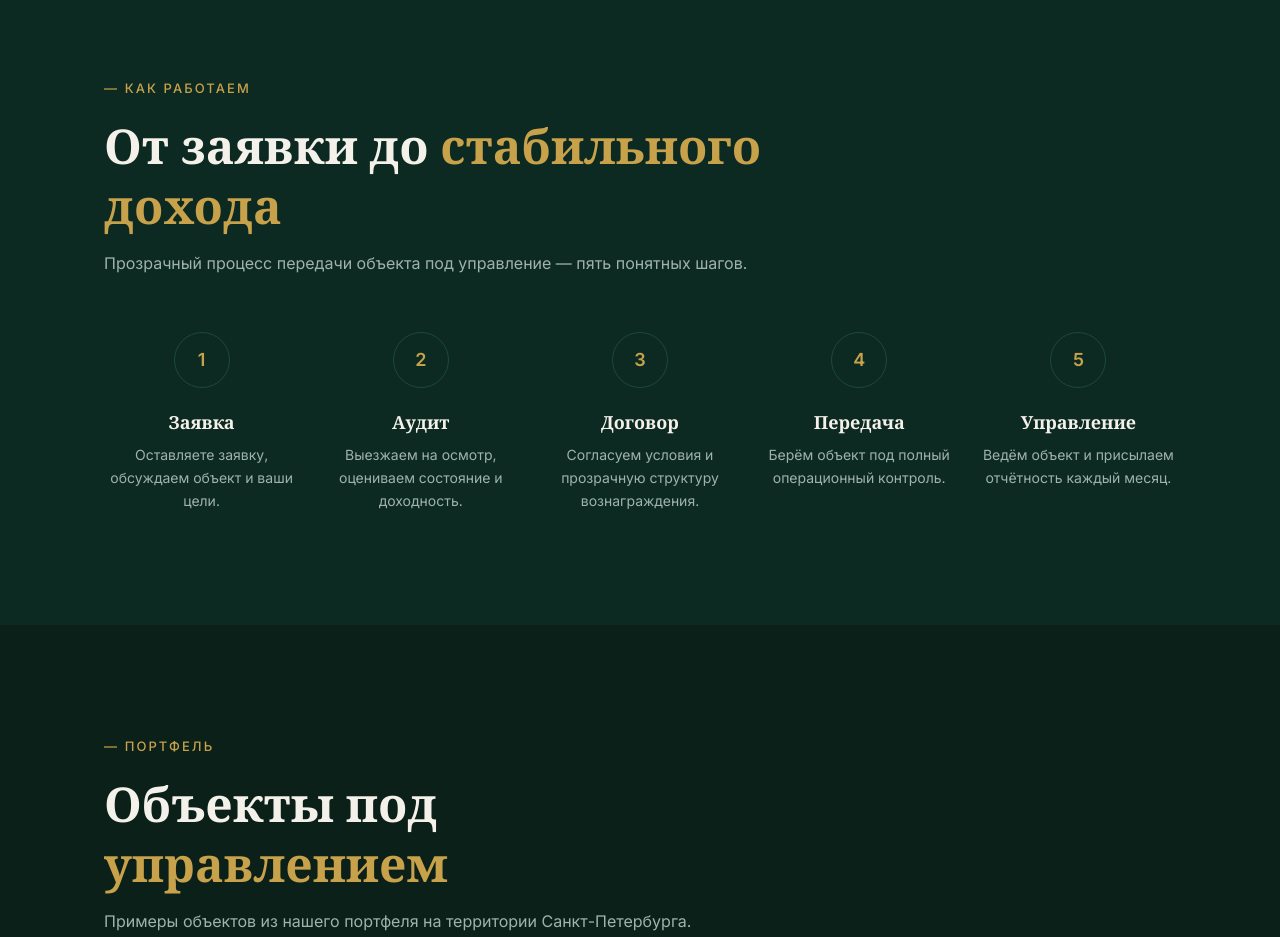
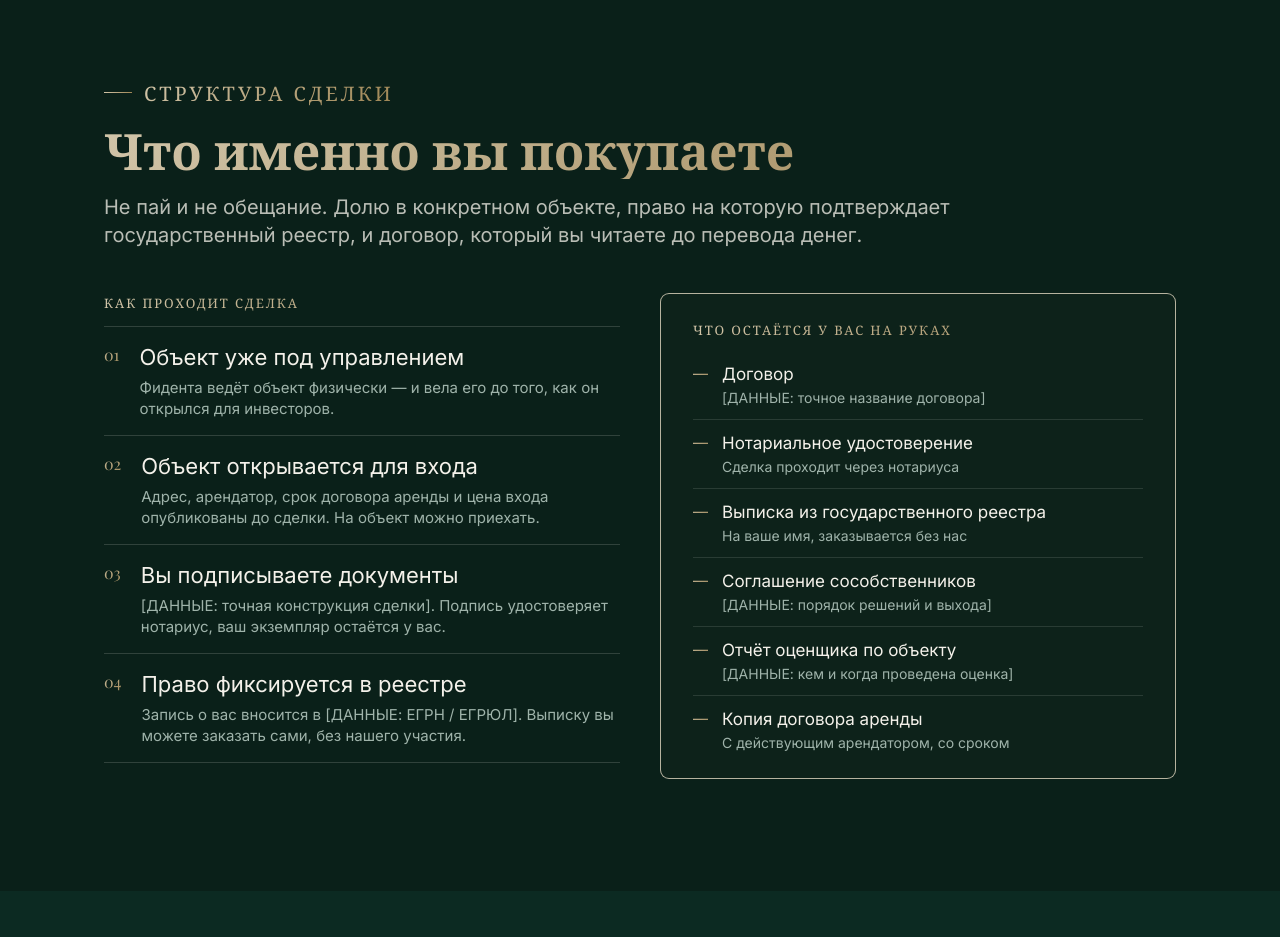
Before and after one commit to KeeGooRoomiE/fidenta-landing, an Astro site: page / in a window 1280 px wide. Shown: the part 4180-5117 px from the top of the page. Built offline with nearby package versions, Linux system fonts and the light colour scheme; Astro itself is replaced by a stand-in of ours; a web font is replaced by a local one.

Commit message:
ADD/ блок «Что именно вы покупаете» (DealStructure, Figma 974:65817)

```diff
--- /dev/null
+++ b/src/components/sections/DealStructure.astro
@@ -0,0 +1,112 @@
+---
+/*
+  УРОВЕНЬ 3 — БЛОК «Что именно вы покупаете» (структура сделки)
+  Источник: Figma, узел 974:65817 («block 3 Sdelka»)
+
+  Два столбца на lg+ (на мобиле — друг под другом):
+   - слева: 4 пронумерованных шага сделки, hairline ПЕРЕД каждым шагом
+     (включая первый) и один завершающий — после последнего
+   - справа: карточка «Что остаётся у вас на руках» (6 документов), hairline
+     ТОЛЬКО между пунктами (не до первого и не после последнего)
+
+  Hairline-реализация: border-top на каждом элементе (+border-bottom на обёртке
+  для левой колонки) вместо отдельных <div>-разделителей — меньше разметки,
+  не нужны JSX-фрагменты в .map().
+
+  Плейсхолдеры [ДАННЫЕ: ...] — так в Figma (точные формулировки ещё не
+  согласованы с клиентом/юристом), оставлены как есть, а не выдуманы — тот же
+  принцип, что и "00 лет" в InvestmentTerms.
+*/
+const steps = [
+  {
+    num: '01',
+    title: 'Объект уже под управлением',
+    text: 'Фидента ведёт объект физически — и вела его до того, как он открылся для инвесторов.',
+  },
+  {
+    num: '02',
+    title: 'Объект открывается для входа',
+    text: 'Адрес, арендатор, срок договора аренды и цена входа опубликованы до сделки. На объект можно приехать.',
+  },
+  {
+    num: '03',
+    title: 'Вы подписываете документы',
+    text: '[ДАННЫЕ: точная конструкция сделки]. Подпись удостоверяет нотариус, ваш экземпляр остаётся у вас.',
+  },
+  {
+    num: '04',
+    title: 'Право фиксируется в реестре',
+    text: 'Запись о вас вносится в [ДАННЫЕ: ЕГРН / ЕГРЮЛ]. Выписку вы можете заказать сами, без нашего участия.',
+  },
+];
+
+const docs = [
+  { title: 'Договор', text: '[ДАННЫЕ: точное название договора]' },
+  { title: 'Нотариальное удостоверение', text: 'Сделка проходит через нотариуса' },
+  { title: 'Выписка из государственного реестра', text: 'На ваше имя, заказывается без нас' },
+  { title: 'Соглашение сособственников', text: '[ДАННЫЕ: порядок решений и выхода]' },
+  { title: 'Отчёт оценщика по объекту', text: '[ДАННЫЕ: кем и когда проведена оценка]' },
+  { title: 'Копия договора аренды', text: 'С действующим арендатором, со сроком' },
+];
+
+// Альфа-значения hairline-линий разные у двух колонок — так в Figma, не унифицируем
+const hairlineLeft = 'rgba(244, 241, 234, 0.16)';
+const hairlineRight = 'rgba(244, 241, 234, 0.12)';
+---
+
+<section class="py-20 md:py-28">
+  <div class="container-page">
+    <!-- Заголовок блока -->
+    <div class="flex flex-col gap-3.5">
+      <div class="flex items-center gap-3">
+        <span class="h-px w-7 shrink-0" style="background-image: var(--gradient-gold);"></span>
+        <span class="font-accent text-xl uppercase tracking-[0.15em] text-gold-plate">Структура сделки</span>
+      </div>
+      <h2 class="font-accent text-4xl leading-[1.16] text-gold-plate sm:text-5xl md:text-[50px]">
+        Что именно вы покупаете
+      </h2>
+      <p class="max-w-[860px] text-xl leading-[1.4] text-fg/75">
+        Не пай и не обещание. Долю в конкретном объекте, право на которую подтверждает
+        государственный реестр, и договор, который вы читаете до перевода денег.
+      </p>
+    </div>
+
+    <div class="mt-11 grid gap-10 lg:grid-cols-2">
+      <!-- Левая колонка: шаги сделки -->
+      <div class="flex flex-col">
+        <p class="font-accent text-[13px] uppercase tracking-[0.15em] text-gold-plate">Как проходит сделка</p>
+        <div class="mt-3.5 flex flex-col" style={`border-bottom: 1px solid ${hairlineLeft};`}>
+          {steps.map((step) => (
+            <div class="flex items-start gap-5 py-4" style={`border-top: 1px solid ${hairlineLeft};`}>
+              <p class="shrink-0 font-accent text-base leading-6 text-gold-plate">{step.num}</p>
+              <div class="flex flex-col gap-1.5">
+                <p class="text-[22px] leading-7 text-fg">{step.title}</p>
+                <p class="text-[15px] leading-[21px] text-muted">{step.text}</p>
+              </div>
+            </div>
+          ))}
+        </div>
+      </div>
+
+      <!-- Правая колонка: карточка документов -->
+      <div
+        class="flex flex-col gap-3 rounded-[9px] border px-8 py-[26px]"
+        style="border-color: rgba(255, 241, 217, 0.7); background: rgba(50, 63, 47, 0.1);"
+      >
+        <p class="font-accent text-[13px] uppercase tracking-[0.15em] text-gold-plate">Что остаётся у вас на руках</p>
+        {docs.map((doc, i) => (
+          <div
+            class="flex items-start gap-3.5 pt-3 first:pt-0"
+            style={i > 0 ? `border-top: 1px solid ${hairlineRight};` : undefined}
+          >
+            <span class="shrink-0 text-[15px] leading-[22px] text-gold-plate">—</span>
+            <div class="flex flex-col gap-0.5">
+              <p class="text-[17px] leading-[23px] text-fg">{doc.title}</p>
+              <p class="text-sm leading-[19px] text-muted">{doc.text}</p>
+            </div>
+          </div>
+        ))}
+      </div>
+    </div>
+  </div>
+</section>
--- a/src/pages/index.astro
+++ b/src/pages/index.astro
@@ -15,6 +15,7 @@ import Hero from '../components/sections/Hero.astro';
 import AboutAsset from '../components/sections/AboutAsset.astro';
 import InvestmentTerms from '../components/sections/InvestmentTerms.astro';
 import AssetAccess from '../components/sections/AssetAccess.astro';
+import DealStructure from '../components/sections/DealStructure.astro';
 import HowWeWork from '../components/sections/HowWeWork.astro';
 import Portfolio from '../components/sections/Portfolio.astro';
 import WhyUs from '../components/sections/WhyUs.astro';
@@ -30,6 +31,7 @@ import Footer from '../components/sections/Footer.astro';
     <AboutAsset />
     <InvestmentTerms />
     <AssetAccess />
+    <DealStructure />
     <HowWeWork />
     <Portfolio />
     <WhyUs />
```
